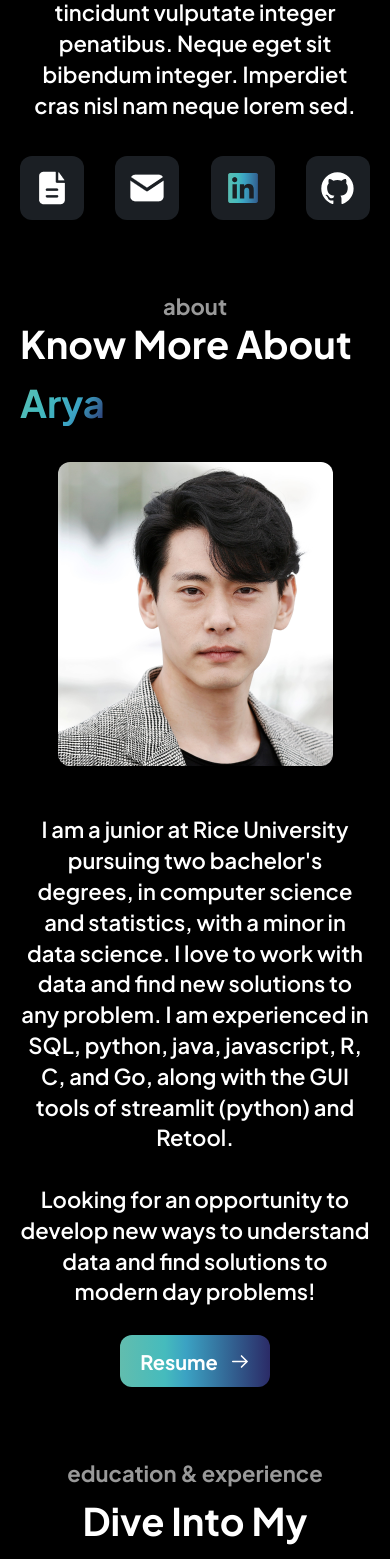
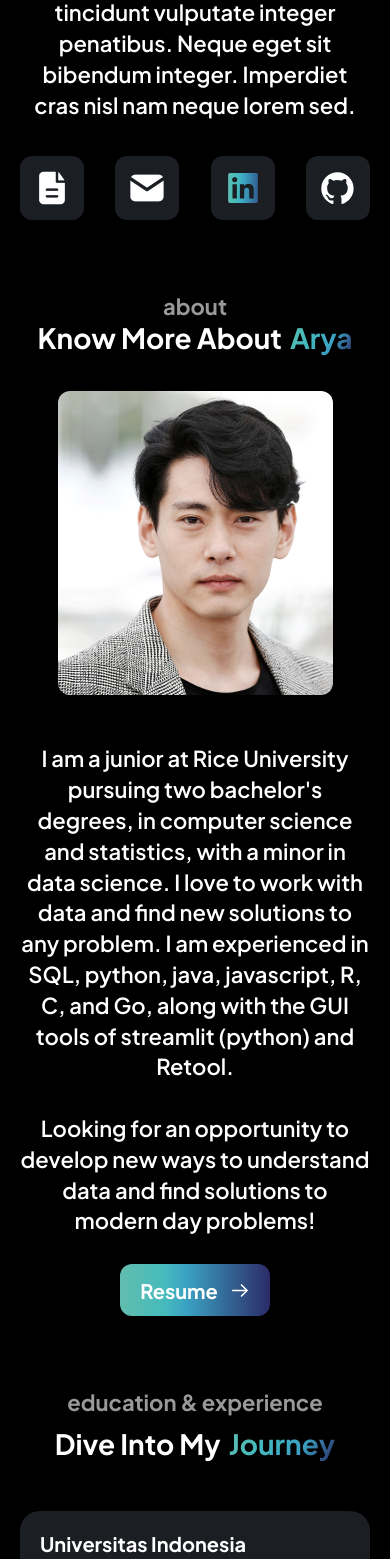
Before and after one commit to adampryono/portfolio-brisbane, a Next.js app: page / in a window 390 px wide. Shown: the part 432-1991 px from the top of the page. Built offline with nearby package versions, Linux system fonts and the light colour scheme.

Commit message:
fix responsive mobile

```diff
--- a/src/app/portfolio/AboutSection.jsx
+++ b/src/app/portfolio/AboutSection.jsx
@@ -22,18 +22,18 @@ export default function AboutSection() {
               >
                 about
               </Heading>
-              <div className="flex flex-wrap gap-3">
+              <div className="flex flex-wrap justify-center gap-3 self-stretch sm:gap-2">
                 <Heading
-                  size="headinglg"
-                  as="h6"
-                  className="text-[48px] font-bold md:text-[44px] sm:text-[23px]"
+                  size="headings"
+                  as="h1"
+                  className="text-[48px] font-bold md:text-[44px] sm:text-[28px]"
                 >
                   Know More About
                 </Heading>
                 <Heading
-                  size="headinglg"
+                  size="headings"
                   as="h1"
-                  className="bg-gradient bg-clip-text text-[48px] font-bold !text-transparent md:text-[44px] sm:text-[23px]"
+                  className="bg-gradient bg-clip-text text-[48px] font-bold !text-transparent md:text-[44px] sm:text-[28px]"
                 >
                   Arya
                 </Heading>
--- a/src/app/portfolio/EducationAndExperienceSection.jsx
+++ b/src/app/portfolio/EducationAndExperienceSection.jsx
@@ -62,13 +62,13 @@ export default function EducationAndExperienceSection() {
                     </Heading>
                 </div>
                 <div className="flex flex-wrap justify-center gap-2 self-stretch mb-10"> {/* Tambahkan margin-bottom */}
-                    <Heading size="headinglg" as="h1" className="text-[48px] font-bold md:text-[44px] sm:text-[30px]">
+                    <Heading size="headings" as="h1" className="text-[48px] font-bold md:text-[44px] sm:text-[28px]">
                         Dive Into My
                     </Heading>
                     <Heading
-                        size="headinglg"
+                        size="headings"
                         as="h1"
-                        className="bg-gradient bg-clip-text text-[48px] font-bold !text-transparent md:text-[44px] sm:text-[30px]"
+                        className="bg-gradient bg-clip-text text-[48px] font-bold !text-transparent md:text-[44px] sm:text-[28px]"
                     >
                         Journey
                     </Heading>
--- a/src/app/portfolio/ProjectsSection.jsx
+++ b/src/app/portfolio/ProjectsSection.jsx
@@ -15,7 +15,7 @@ export default function ProjectsSection() {
           >
             Projects
           </Heading>
-          <div className="flex flex-wrap justify-center gap-3 self-stretch">
+          <div className="flex flex-wrap justify-center gap-3 self-stretch sm:gap-2">
             <Heading
               size="headings"
               as="h1"
```
